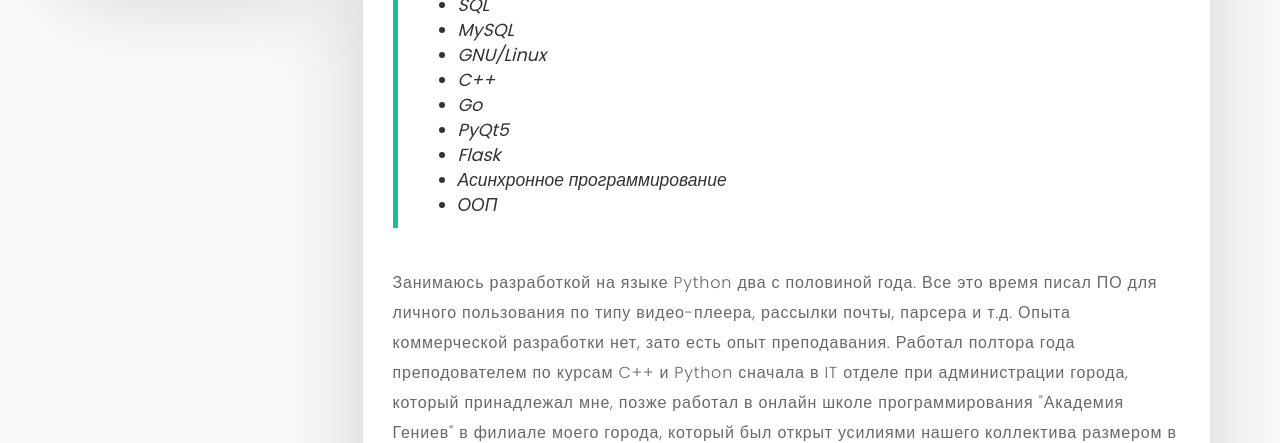
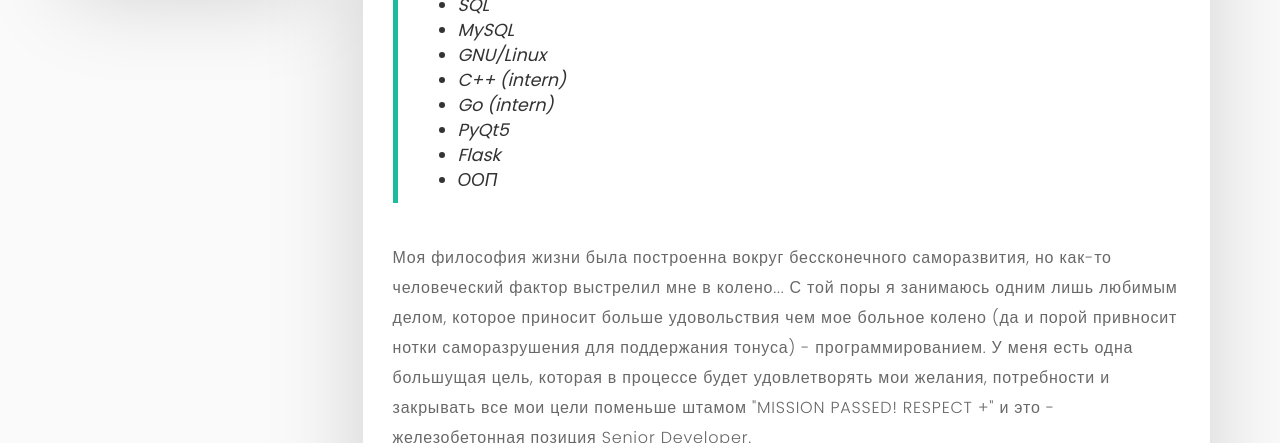
Before and after one commit to Apanazar/ab-story.io, a plain HTML site: page about.html in a window 1280 px wide. Shown: the part 509-952 px from the top of the page. Drawn offline with Linux system fonts and the light colour scheme.

Commit message:
Update about.html

```diff
--- a/about.html
+++ b/about.html
@@ -140,23 +140,20 @@
                                         <li>SQL</li>
                                         <li>MySQL</li>
                                         <li>GNU/Linux</li>
-                                        <li>C++</li>
-                                        <li>Go</li>
+                                        <li>C++ (intern)</li>
+                                        <li>Go (intern)</li>
                                         <li>PyQt5</li>
                                         <li>Flask</li>
-                                        <li>Асинхронное программирование</li>
                                         <li>ООП</li>
                                         </ul>
                                       </blockquote>
                                   </div>
                                   <p>
-                                    Занимаюсь разработкой на языке Python два с половиной года. Все это время писал ПО для личного пользования по типу
-                                    видео-плеера, рассылки почты, парсера и т.д. Опыта коммерческой разработки нет, зато есть опыт преподавания.
-                                    Работал полтора года преподователем по курсам C++ и Python сначала в IT отделе при администрации города,
-                                    который принадлежал мне, позже работал в онлайн школе программирования "Академия Гениев" в филиале моего города,
-                                    который был открыт усилиями нашего коллектива размером в четыре человека - https://derbent.a-genio.ru.
-                                    На данный момент преподательскую деятельность забросил ибо ищу работу, которая будет развивать мои навыки
-                                    в области программирования. Помимо всего вышеописанного работал короткий срок на фрилансе.
+                                    Моя философия жизни была построенна вокруг бессконечного саморазвития, но как-то человеческий фактор выстрелил мне в колено...
+				    С той поры я занимаюсь одним лишь любимым делом, которое приносит больше удовольствия чем мое больное колено (да и порой
+				    привносит нотки саморазрушения для поддержания тонуса) - программированием. У меня есть одна большущая цель, которая в
+				    процессе будет удовлетворять мои желания, потребности и закрывать все мои цели поменьше штамом "MISSION PASSED! RESPECT +"
+			            и это - железобетонная позиция Senior Developer.
                                   </p>
                                 </div>
 
```
